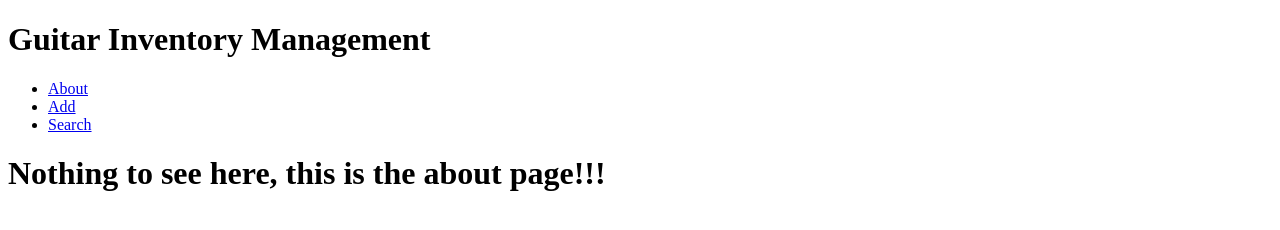
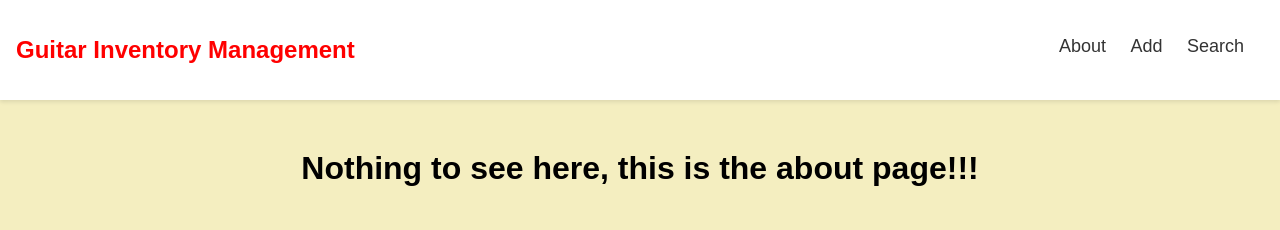
Before and after one commit to LukeCali-949/guitar-inventory-management-ui, a plain HTML site: page about.html in a window 1280 px wide. Drawn offline with Linux system fonts and the light colour scheme.

Commit message:
about page css

```diff
--- a/about.html
+++ b/about.html
@@ -4,7 +4,69 @@
     <meta charset="UTF-8" />
     <meta name="viewport" content="width=device-width, initial-scale=1.0" />
     <title>Guitar Inventory Management</title>
-    <link rel="stylesheet" href="styles.css" />
+    <style>
+      body {
+        font-family: "Arial", sans-serif;
+        margin: 0;
+        padding: 0;
+        background: #f3f3f3;
+        text-align: center;
+        background-color: #f4eec0;
+      }
+
+      header {
+        background: white;
+        padding: 20px 0;
+        box-shadow: 0 2px 4px rgba(0, 0, 0, 0.1);
+        flex: auto;
+      }
+
+      header h1 {
+        margin: 0;
+        font-size: 24px;
+      }
+
+      nav ul {
+        list-style: none;
+        padding: 0;
+        margin: 0;
+      }
+
+      nav ul li {
+        display: inline;
+        margin-right: 20px;
+      }
+
+      nav ul li a {
+        text-decoration: none;
+        font-size: 18px;
+        color: #333;
+        transition: color 0.3s;
+      }
+
+      nav ul li a:hover {
+        color: #007bff;
+      }
+
+      main {
+        margin-top: 50px;
+      }
+
+      #main-div {
+        padding: 1rem;
+        display: flex;
+        justify-content: space-between;
+        color: red;
+      }
+
+      #main-image {
+        max-width: 40%;
+        height: auto;
+        border: 1px solid #ddd;
+        padding: 10px;
+        background: white;
+      }
+    </style>
   </head>
   <body>
     <header>
```
